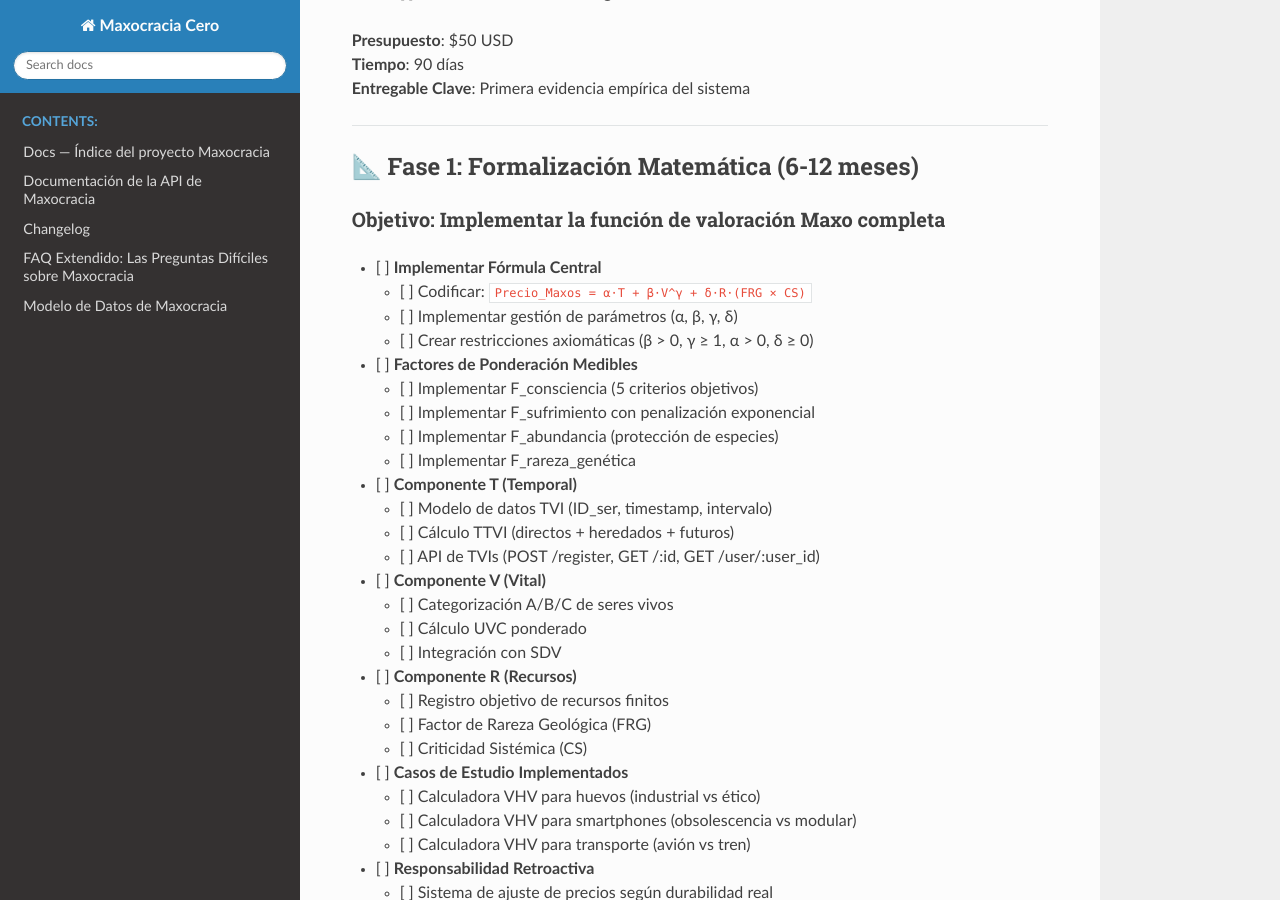
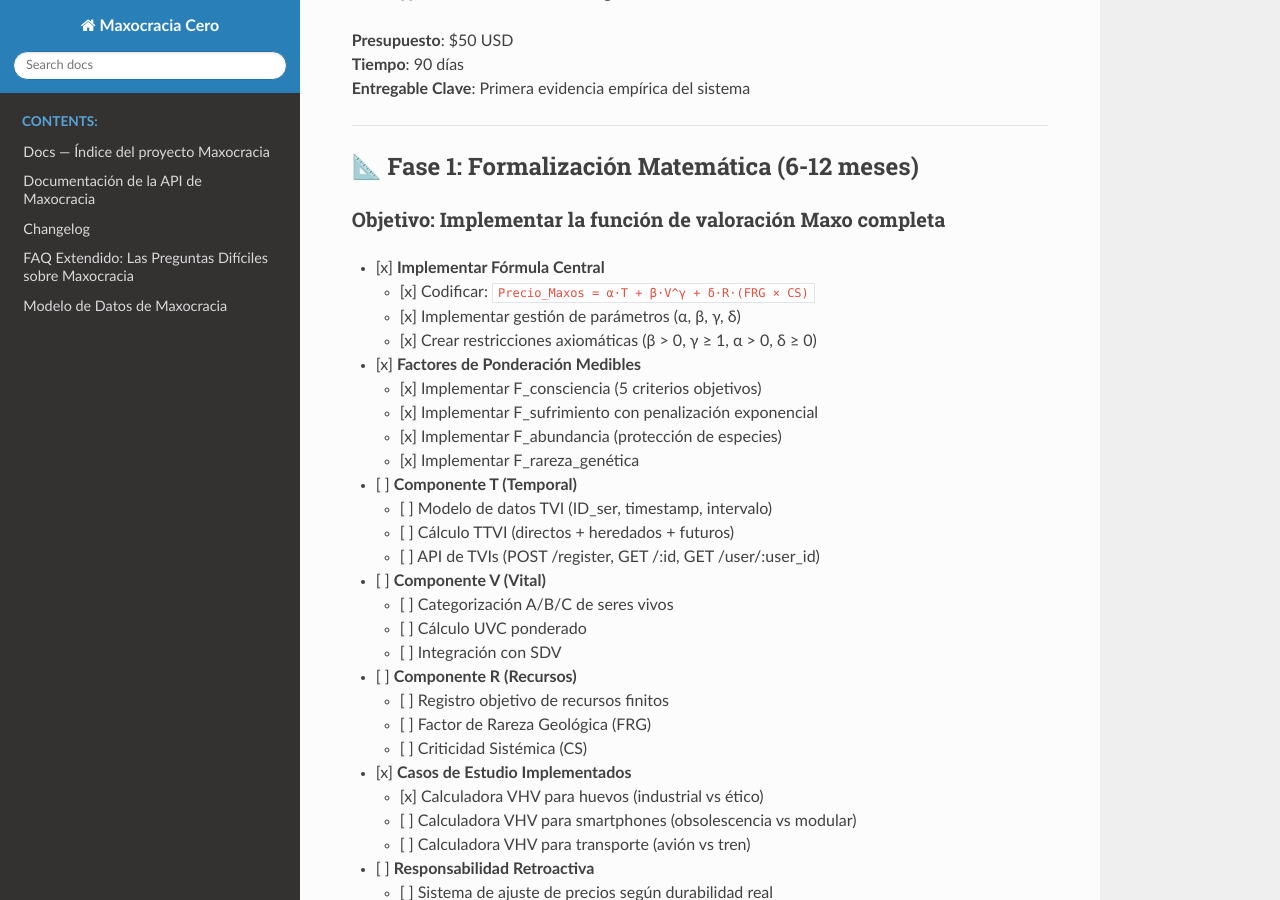
Before and after one commit to maxnelsonlopez/maxocracia-cero, a Sphinx documentation site: the page built from docs/TAREAS_PENDIENTES_IMPLEMENTACION.md, in a window 1280 px wide and 900 px high, scrolled down 907 px. Built offline with Sphinx 7.4.7 and the Read the Docs theme 3.1.0, drawn with Linux system fonts in a browser that asks for light colours; pages that are not in the unit, such as notebooks, are missing from menus.

```diff
--- a/docs/TAREAS_PENDIENTES_IMPLEMENTACION.md
+++ b/docs/TAREAS_PENDIENTES_IMPLEMENTACION.md
@@ -43,16 +43,16 @@
 
 ### Objetivo: Implementar la función de valoración Maxo completa
 
-- [ ] **Implementar Fórmula Central**
-  - [ ] Codificar: `Precio_Maxos = α·T + β·V^γ + δ·R·(FRG × CS)`
-  - [ ] Implementar gestión de parámetros (α, β, γ, δ)
-  - [ ] Crear restricciones axiomáticas (β > 0, γ ≥ 1, α > 0, δ ≥ 0)
+- [x] **Implementar Fórmula Central**
+  - [x] Codificar: `Precio_Maxos = α·T + β·V^γ + δ·R·(FRG × CS)`
+  - [x] Implementar gestión de parámetros (α, β, γ, δ)
+  - [x] Crear restricciones axiomáticas (β > 0, γ ≥ 1, α > 0, δ ≥ 0)
 
-- [ ] **Factores de Ponderación Medibles**
-  - [ ] Implementar F_consciencia (5 criterios objetivos)
-  - [ ] Implementar F_sufrimiento con penalización exponencial
-  - [ ] Implementar F_abundancia (protección de especies)
-  - [ ] Implementar F_rareza_genética
+- [x] **Factores de Ponderación Medibles**
+  - [x] Implementar F_consciencia (5 criterios objetivos)
+  - [x] Implementar F_sufrimiento con penalización exponencial
+  - [x] Implementar F_abundancia (protección de especies)
+  - [x] Implementar F_rareza_genética
 
 - [ ] **Componente T (Temporal)**
   - [ ] Modelo de datos TVI (ID_ser, timestamp, intervalo)
@@ -69,8 +69,8 @@
   - [ ] Factor de Rareza Geológica (FRG)
   - [ ] Criticidad Sistémica (CS)
 
-- [ ] **Casos de Estudio Implementados**
-  - [ ] Calculadora VHV para huevos (industrial vs ético)
+- [x] **Casos de Estudio Implementados**
+  - [x] Calculadora VHV para huevos (industrial vs ético)
   - [ ] Calculadora VHV para smartphones (obsolescencia vs modular)
   - [ ] Calculadora VHV para transporte (avión vs tren)
 
```
Also changed, not shown: README.dev.md (+2 -0 lines), README.md (+1 -0 lines), docs/README.md (+1 -0 lines).
